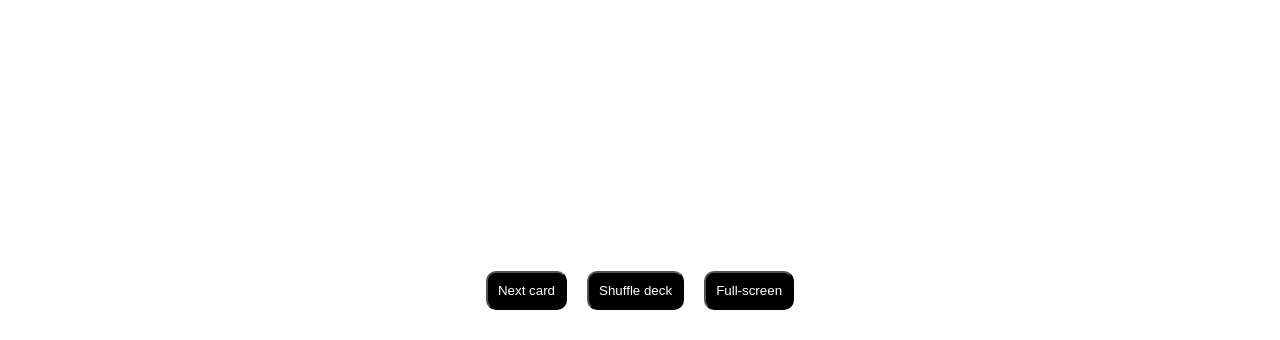
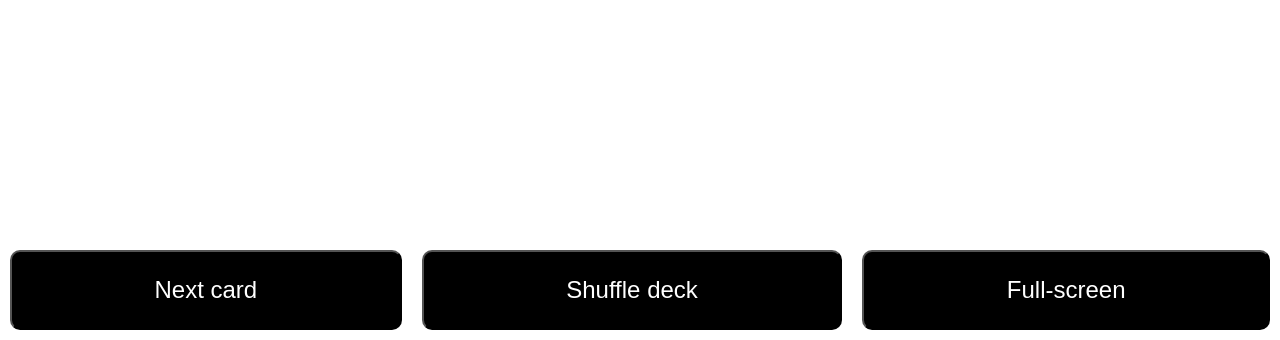
Before and after one commit to awinton64/drinkifyouthink, a plain HTML site: page index.html in a window 1280 px wide. Shown: the part 460-800 px from the top of the page. Drawn offline with Linux system fonts and the light colour scheme.

Commit message:
enlarged buttons

```diff
--- a/index.html
+++ b/index.html
@@ -33,6 +33,12 @@
         }
 
         .button {
+            display: flex;
+            justify-content: center;
+            align-items: center;
+            height: 80%;
+            flex: 1 1 auto;
+            font-size: x-large;
             background-color: #000000;
             color: #FFFFFF;
             padding: 10px;
@@ -69,13 +75,16 @@
             font-size: 75px;
         }
         #buttonHolder {
-            padding-top: 25px;
-            bottom: 30px;
+            display: flex;
+        }
+        #buttonBackground {
+            padding-top: 10px;
+            bottom: 10px;
             position: fixed;
             bottom: 0;
             right: 0;
             width: 100%;
-            background-color: white;
+            /* /* background-color: white; */
         }
 
 
@@ -101,11 +110,14 @@
                 <div id="gameAction">Click next card below to begin</div>
             </div>
         </div>
-        <div id="buttonHolder" class="center">
-            <button id="nextCardButton" class="button" onclick="showNextCard()">Next card</button>
-            <button id="shuffleDeckButton" class="button" onclick="shuffleDeck()">Shuffle deck</button>
-            <button id="fullscreenButton" class="button" onclick=" toggleFullscreen()">Full-screen</button>
+        <div id="buttonBackground">
+            <div id="buttonHolder" class="center">
+                <button id="nextCardButton" class="button" onclick="showNextCard()">Next card</button>
+                <button id="shuffleDeckButton" class="button" onclick="shuffleDeck()">Shuffle deck</button>
+                <button id="fullscreenButton" class="button" onclick=" toggleFullscreen()">Full-screen</button>
+            </div>
         </div>
+
 
   </body>
 
```
